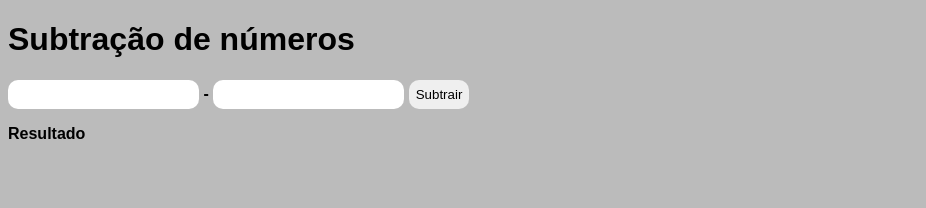
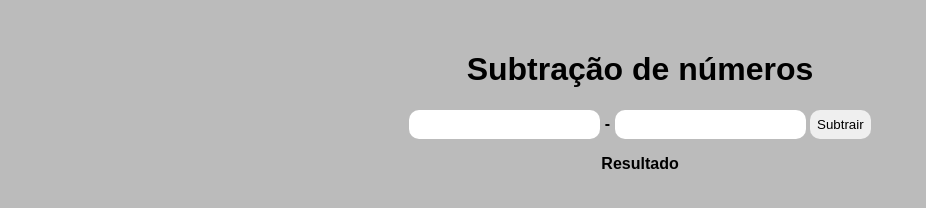
Before and after one commit to elesbaodev/javascript, a plain HTML site: page aula10/ex008.html in a window 1280 px wide. Shown: the whole page, without its empty margins (0-926 px from the left). Drawn offline with Linux system fonts and the light colour scheme.

Commit message:
alterações no ex008.

```diff
--- a/aula10/ex009.html
+++ b/aula10/ex008.html
@@ -16,14 +16,22 @@
             border-radius: 10px;
             border-color: transparent;
         }
+
+        div#conteudo {
+            padding: 10px;
+            margin-top: 20px;
+            text-align: center;
+        }
     </style>
 </head>
 <body>
+    <div id="conteudo">
     <h1>Subtração de números</h1>
-    <input type="number" name="nm01" id="nm01"> -
-    <input type="number" name="nm02" id="nm02">
-    <input type="button" value="Subtrair" id="subtrair">
-    <p id="res">Resultado</p>
+        <input type="number" name="nm01" id="nm01"> -
+        <input type="number" name="nm02" id="nm02">
+        <input type="button" value="Subtrair" id="subtrair">
+        <p id="res">Resultado</p>
+    </div>
 
     <script>
         var sub = window.document.getElementById("subtrair")
```
